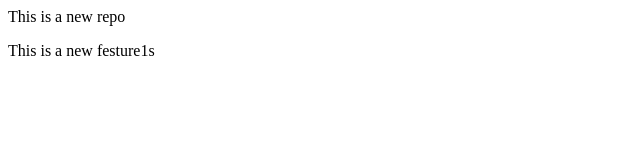
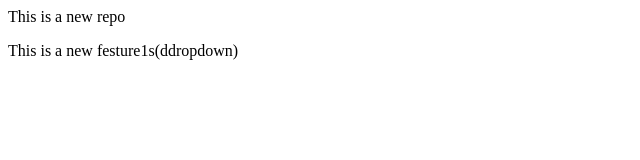
Before and after one commit to Rana-Sandeep/localrepo, a plain HTML site: page index.html in a window 1280 px wide. Shown: the full height of the page, 0-640 px from the left. Drawn offline with Linux system fonts and the light colour scheme.

Commit message:
add dropdown

```diff
--- a/index.html
+++ b/index.html
@@ -1,2 +1,2 @@
 <p>This is a new repo</p>
-<p>This is a new festure1s</p>
+<p>This is a new festure1s(ddropdown)</p>
```
